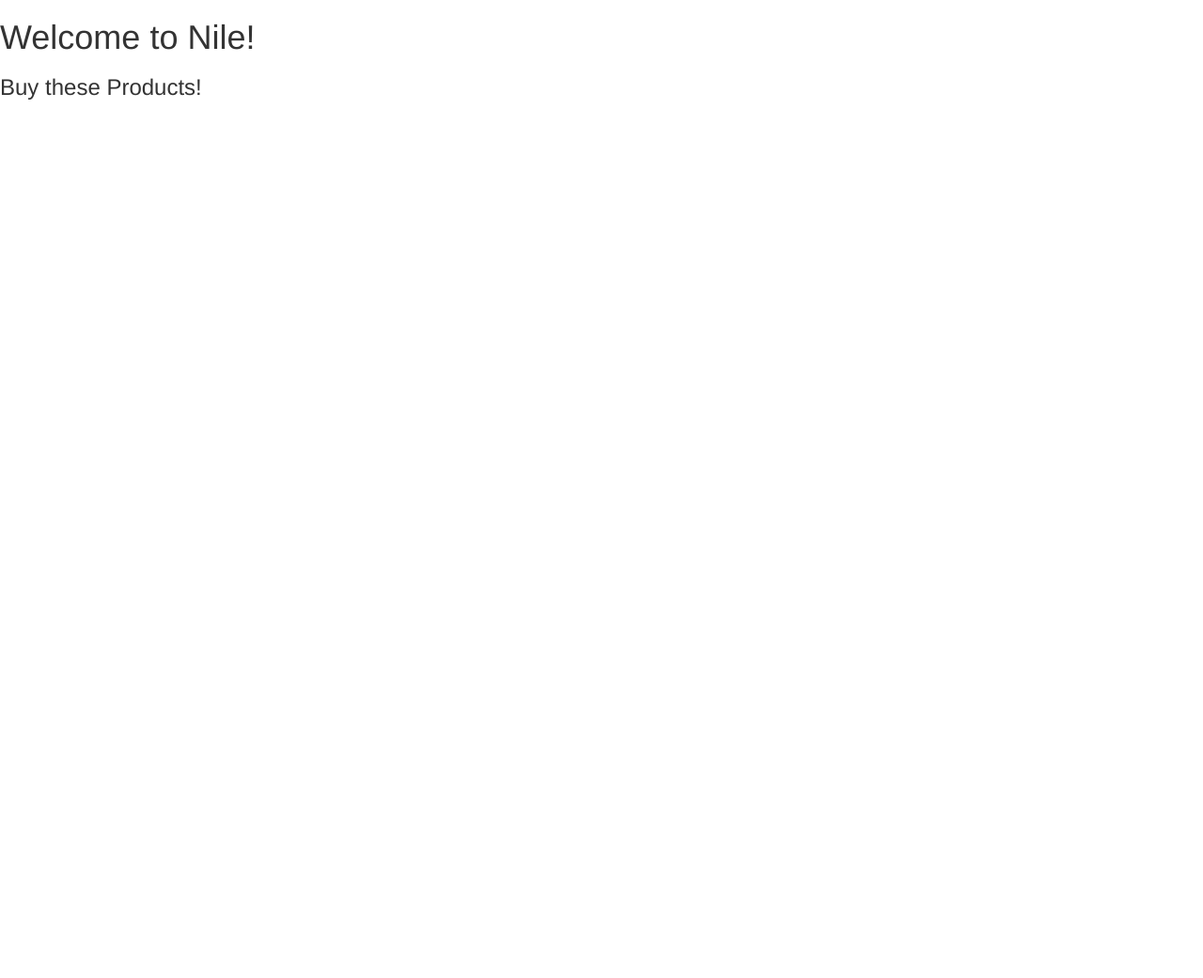
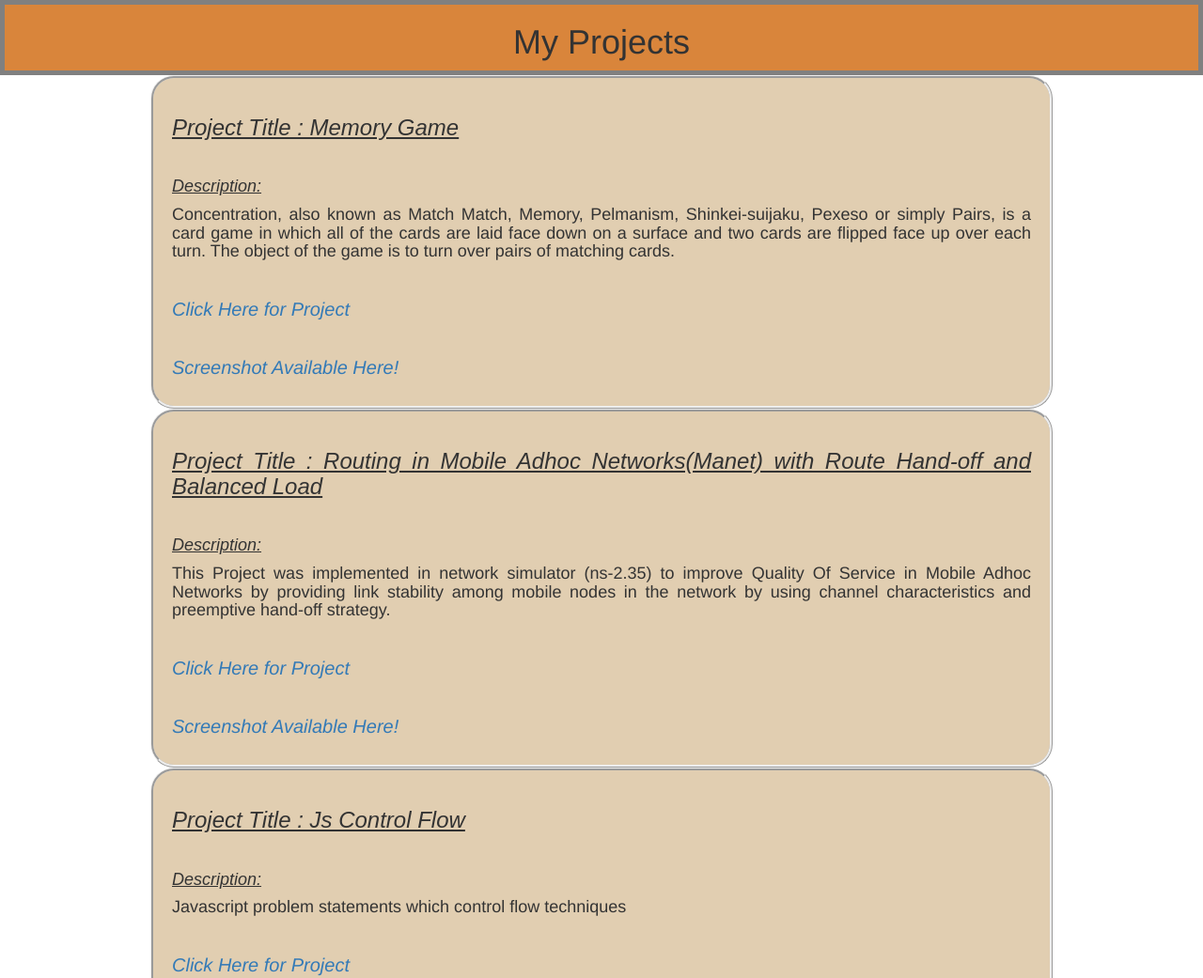
Before and after one commit to SwethaMuralidharan/Portfolio_jquery, a plain HTML site: page index.html in a window 1280 px wide. Shown: the top 1041 px of the page at 94% size. Before the commit the page ends 800 px from the top, so only its background shows below. Drawn offline with nearby package versions, Linux system fonts and the light colour scheme; files that its build step writes are made by us from their sources.

Commit message:
Projectlist created in jquery

```diff
--- a/app.js
+++ b/app.js
@@ -1 +1,41 @@
 console.log("hi");
+$(document).ready(function(){
+var projects=[
+  {
+    name : "Memory Game",
+    description: "Concentration, also known as Match Match, Memory, Pelmanism, Shinkei-suijaku, Pexeso or simply Pairs, is a card game in which all of the cards are laid face down on a surface and two cards are flipped face up over each turn. The object of the game is to turn over pairs of matching cards.",
+    project_url : "https://github.com/SwethaMuralidharan/wdi-fundamentals-memorygame",
+    image_url:"https://github.com/SwethaMuralidharan/wdi-fundamentals-memorygame/blob/master/Screen%20Shot%202017-12-02%20at%208.46.44%20PM.png"
+  },
+  {
+    name:"Routing in Mobile Adhoc Networks(Manet) with Route Hand-off and Balanced Load",
+    description:"This Project was implemented in network simulator (ns-2.35) to improve Quality Of Service in Mobile Adhoc Networks by providing link stability among mobile nodes in the network by using channel characteristics and preemptive hand-off strategy.",
+    project_url:"https://www.scribd.com/document/239301498/Routing-in-Manet-With-Route-Handoff-and-Balanced-Load",
+    image_url:"http://slideplayer.com/slide/8519592/26/images/13/How+to+Utilize+Location+Information:+Observation+2+(+Route+Handover+).jpg"
+  },
+  {
+    name : "Js Control Flow",
+    description:"Javascript problem statements which control flow techniques",
+    project_url:"https://github.com/SwethaMuralidharan/js-control-flow-training",
+    image_url:"https://i.ytimg.com/vi/phXZVneg5ow/hqdefault.jpg"
+  },
+  {
+    name: "Js Basics Problem Set",
+    description:"Javascript basics Problem Set with logical approach.",
+    project_url:"https://github.com/SwethaMuralidharan/problem-set-js-basics",
+    image_url:"https://achievement-images.teamtreehouse.com/badges_JavaScript_Basics_Stage1.png"
+  }
+]
+
+for(let i=0;i<projects.length;i++)
+{
+  $(".projects-container").append(`<div class="contentdiv">
+    <h3 class="h3"> Project Title : ${projects[i].name} </h3> </br>
+    <h4 class="h4"> Description: </h4>
+    <h4>${projects[i].description} </h4></br>
+    <h4 class="a" >  <a href="${[projects[i].project_url]}">Click Here for Project</a> </h5> </br>
+    <h4 class="a">  <a href= ${[projects[i].image_url]} > Screenshot Available Here! </a> </h5> </div>`);
+}
+
+
+});
--- a/index.html
+++ b/index.html
@@ -8,7 +8,6 @@
 
     <!-- STYLESHEETS -->
     <link rel="stylesheet" href="https://maxcdn.bootstrapcdn.com/bootstrap/3.3.5/css/bootstrap.min.css">
-    <link rel="stylesheet" href="styles/style.css">
 
     <!-- VENDOR SCRIPTS -->
     <script src="https://code.jquery.com/jquery-2.2.3.min.js" integrity="sha256-a23g1Nt4dtEYOj7bR+vTu7+T8VP13humZFBJNIYoEJo=" crossorigin="anonymous"></script>
@@ -18,10 +17,10 @@
   <link rel="stylesheet" href="style.css">
   </head>
   <body>
-    <div class="product"><h1> Welcome to Nile! </h1></div>
+    <div class="projects"><h1> My Projects </h1></div>
 
-    <div class="products-container">
-      <h3> Buy these Products! </h3>
+    <div class="projects-container">
+
     </div>
   </body>
 </html>
--- a/style.css
+++ b/style.css
@@ -0,0 +1,34 @@
+.h3{
+  text-decoration: underline;
+  font-weight: 400;
+  font-family: sans-serif;
+  font-style:oblique;
+
+}
+.h4{
+  text-decoration: underline;
+  font-family: sans-serif;
+  font-weight:normal;
+  font-style:oblique;
+}
+.a{
+  font-size: 20px;
+  font-style: italic;
+}
+.contentdiv{
+  background-color: #E1CEB1;
+  padding: 20px;
+  text-align:justify;
+  margin: 0 auto;
+  border-style: ridge;
+  border-radius:25px;
+  width: 75%;
+
+}
+.projects{
+  text-align: center;
+  border:1px solid gray;
+  border-width: thick;
+  background-color:#D9853B;
+
+}
```
